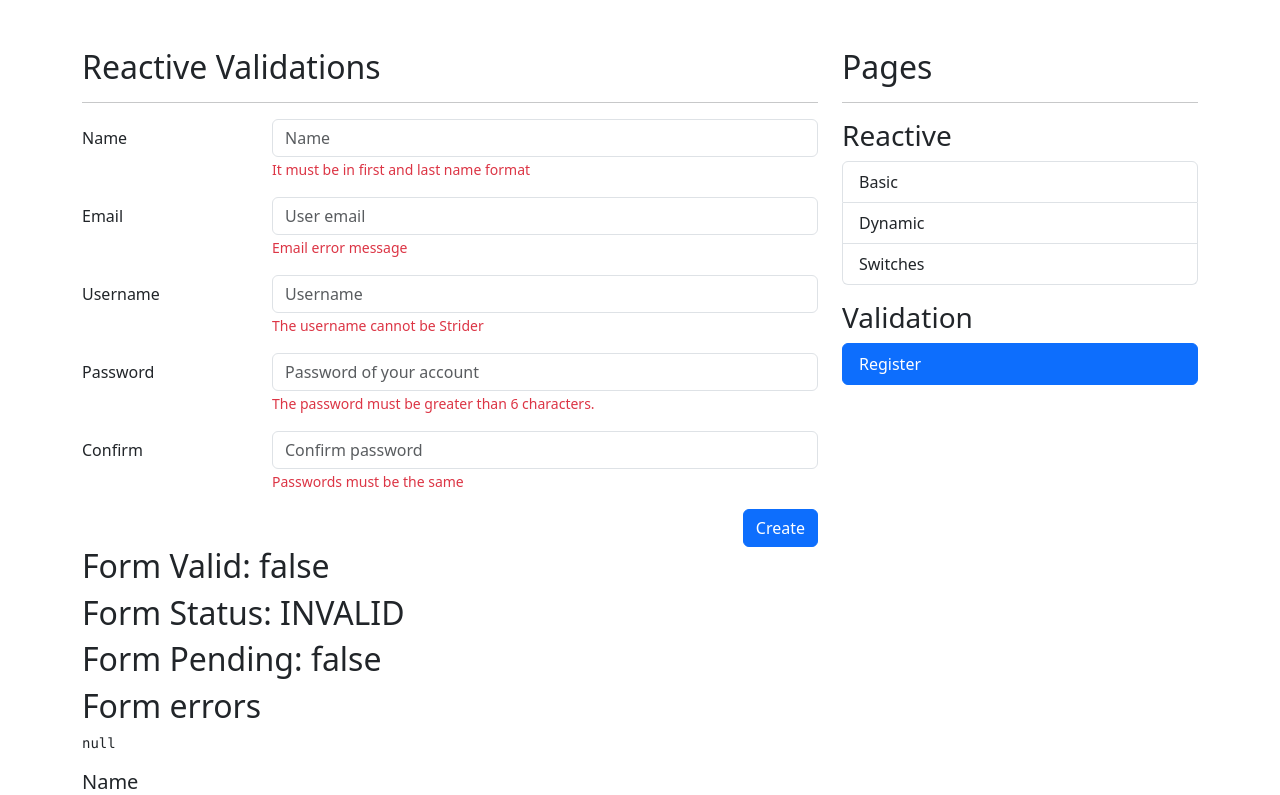
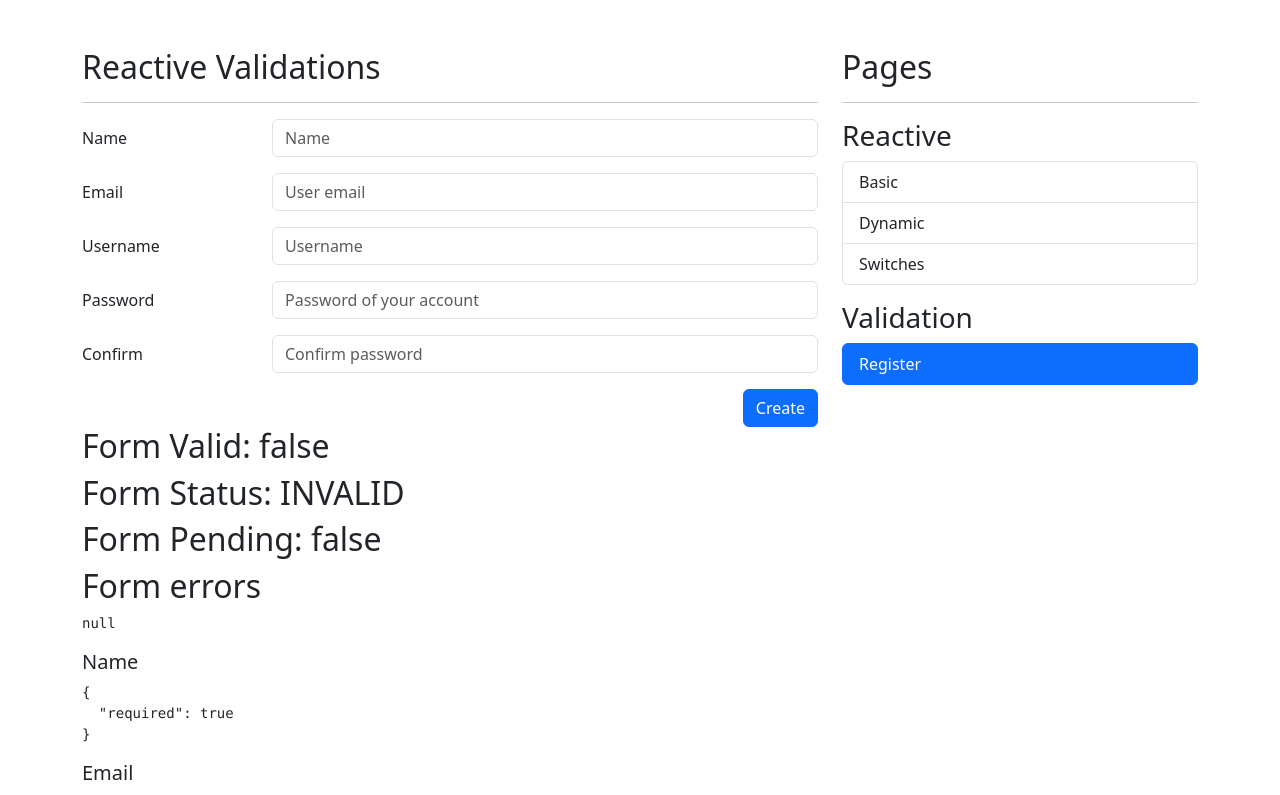
Before and after one commit to MuhamadIffatullathoif/angular-form-app, an Angular app: page /auth/sign-up in a window 1280 px wide. Shown: the top 795 px of the page. Built offline with nearby package versions, Linux system fonts and the light colour scheme.

Commit message:
18. Validators Service

```diff
--- a/src/app/auth/pages/register-page/register-page.component.html
+++ b/src/app/auth/pages/register-page/register-page.component.html
@@ -15,7 +15,7 @@
                  formControlName="name"
                  placeholder="Name">
 
-          <span class="form-text text-danger">
+          <span *ngIf="isValidField('name')" class="form-text text-danger">
             It must be in first and last name format
           </span>
         </div>
@@ -29,7 +29,7 @@
                  class="form-control"
                  formControlName="email"
                  placeholder="User email">
-          <span class="form-text text-danger">
+          <span *ngIf="isValidField('email')" class="form-text text-danger">
             Email error message
           </span>
         </div>
@@ -43,7 +43,7 @@
                  class="form-control"
                  formControlName="username"
                  placeholder="Username">
-          <span class="form-text text-danger">
+          <span *ngIf="isValidField('username')" class="form-text text-danger">
             The username cannot be Strider
           </span>
         </div>
@@ -58,7 +58,7 @@
                  formControlName="password"
                  placeholder="Password of your account">
 
-          <span class="form-text text-danger">
+          <span *ngIf="isValidField('password')" class="form-text text-danger">
             The password must be greater than 6 characters.
           </span>
         </div>
@@ -73,7 +73,7 @@
                  formControlName="password2"
                  placeholder="Confirm password">
 
-          <span class="form-text text-danger">
+          <span *ngIf="isValidField('password2')" class="form-text text-danger">
             Passwords must be the same
           </span>
         </div>
--- a/src/app/auth/pages/register-page/register-page.component.ts
+++ b/src/app/auth/pages/register-page/register-page.component.ts
@@ -1,6 +1,7 @@
 import {Component} from '@angular/core';
 import {FormBuilder, FormGroup, Validators} from "@angular/forms";
-import * as customValidators from "../../../shared/validators/validators";
+// import * as customValidators from "../../../shared/validators/validators";
+import {ValidatorsService} from "../../../shared/services/validators.service";
 
 @Component({
   templateUrl: './register-page.component.html',
@@ -9,18 +10,19 @@
 export class RegisterPageComponent {
 
   public myForm: FormGroup = this.fb.group({
-    name: ['', [Validators.required, Validators.pattern(customValidators.firstNameAndLastNamePattern)]],
-    email: ['', [Validators.required, Validators.pattern(customValidators.emailPattern)]],
-    username: ['', [Validators.required, customValidators.cantBeStrider]],
+    name: ['', [Validators.required, Validators.pattern(this.validatorsService.firstNameAndLastNamePattern)]],
+    email: ['', [Validators.required, Validators.pattern(this.validatorsService.emailPattern)]],
+    username: ['', [Validators.required, this.validatorsService.cantBeStrider]],
     password: ['', [Validators.required, Validators.minLength(6)]],
     password2: ['', [Validators.required]],
   })
 
-  constructor(private fb: FormBuilder) {
+  constructor(private fb: FormBuilder,
+              private validatorsService: ValidatorsService) {
   }
 
-  isValidField(field: string): void {
-    // TODO: obtain validation from a service
+  isValidField(field: string): boolean | null {
+    return this.validatorsService.isValidField(this.myForm, field);
   }
 
   onSubmit(): void {
--- /dev/null
+++ b/src/app/shared/services/validators.service.ts
@@ -0,0 +1,30 @@
+import {Injectable} from '@angular/core';
+import {FormControl, FormGroup, ValidationErrors} from "@angular/forms";
+
+@Injectable({
+  providedIn: 'root'
+})
+export class ValidatorsService {
+
+  constructor() {
+  }
+
+  public firstNameAndLastNamePattern: string = '([a-zA-Z]+) ([a-zA-Z]+)';
+  public emailPattern: string = '^[a-z0-9._%+-]+@[a-z0-9.-]+\\.[a-z]{2,4}$';
+
+  public cantBeStrider = (control: FormControl): ValidationErrors | null => {
+    const value: string = control.value.trim().toLowerCase();
+
+    if (value === 'strider') {
+      return {
+        noStrider: true
+      }
+    }
+
+    return null;
+  }
+
+  public isValidField(form: FormGroup, field: string): boolean | null {
+    return form.controls[field].errors && form.controls[field].touched;
+  }
+}
```
